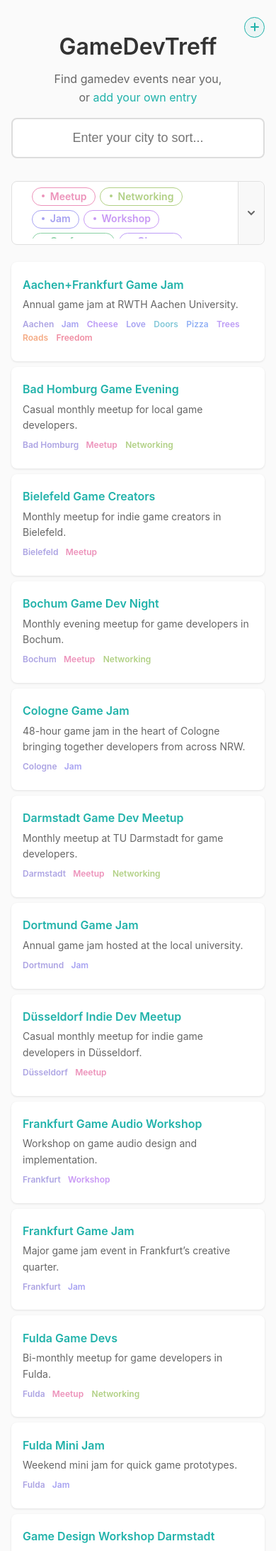
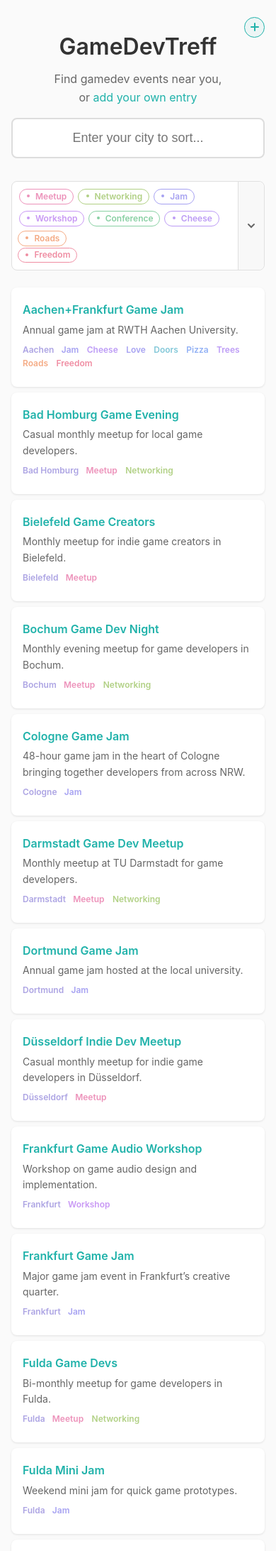
Before and after one commit to abregado/gamedev-index, a Jekyll site: the page built from index.html, in a window 390 px wide. Shown: the top 2185 px of the page at 71% size. Built offline with Jekyll 4.4.1, drawn with Linux system fonts in a browser that asks for light colours.

Commit message:
Fixed:   Tag section now correctly shows all tags when expanded, and tags are no longer cut off when not expanded
Tags are also smaller on mobile now, to fit more in the unexpanded view

```diff
--- a/assets/css/style.css
+++ b/assets/css/style.css
@@ -205,30 +205,22 @@ body {
 
 .tag-filters-main {
   display: flex;
-  flex-wrap: nowrap;
+  flex-wrap: wrap;
   gap: 0.375rem;
-  height: 2.25rem;
-  align-items: center;
+  align-items: flex-start;
+  padding: 0 0.5rem 0 1rem;
+  max-height: 2.15rem;
   overflow: hidden;
-  padding: 0 1rem;
 }
 
-.tag-filters-expanded {
-  display: none;
-  flex-wrap: wrap;
-  gap: 0.375rem;
-  margin-top: 0.5rem;
-  padding-top: 0.5rem;
-  padding: 0.5rem 1rem 0 1rem;
-  border-top: 1px solid #eee;
-}
-
-.tag-filters-expanded.active {
-  display: flex;
+.tag-filters-main.expanded {
+  max-height: 100%;
 }
 
 .tag-filter {
   padding: 0.15rem 0.7rem 0.27rem 0.55rem;
+  margin-top: 0.2rem;
+  margin-bottom: 0.2rem;
   font-size: 0.875rem;
   border: 1.7px solid;
   border-radius: 2rem;
@@ -812,13 +804,20 @@ body {
     height: 1.8rem;
   }
 
+  .tag-filter {
+    padding: 0.1rem 0.55rem 0.2rem 0.4rem;
+    margin-top: 0.1rem;
+    margin-bottom: 0.1rem;
+    font-size: 0.75rem;
+  }
+
   .tag-filters-content {
-    padding: 0.5rem 0.75rem;
+    padding: 0.5rem 0.1rem 0.5rem 0.5rem;
   }
 
   .tag-filters-main {
-    flex-wrap: wrap;
-    height: 4.5rem;
+    max-height: 3.7rem;
+    padding: 0 0.1rem;
   }
 
   .tag-filters-toggle {
```
Also changed, not shown: src/main.ts (+6 -19 lines).
